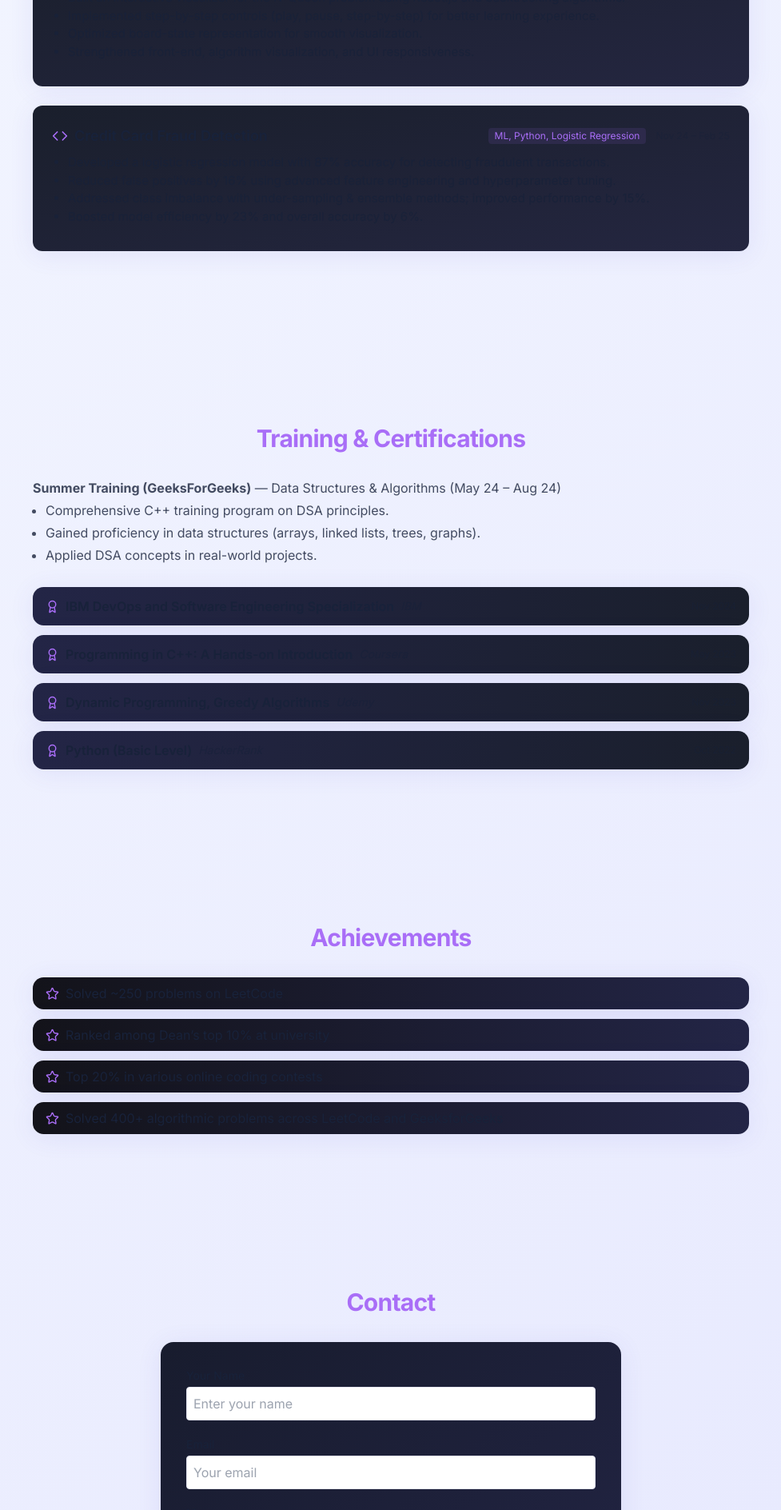
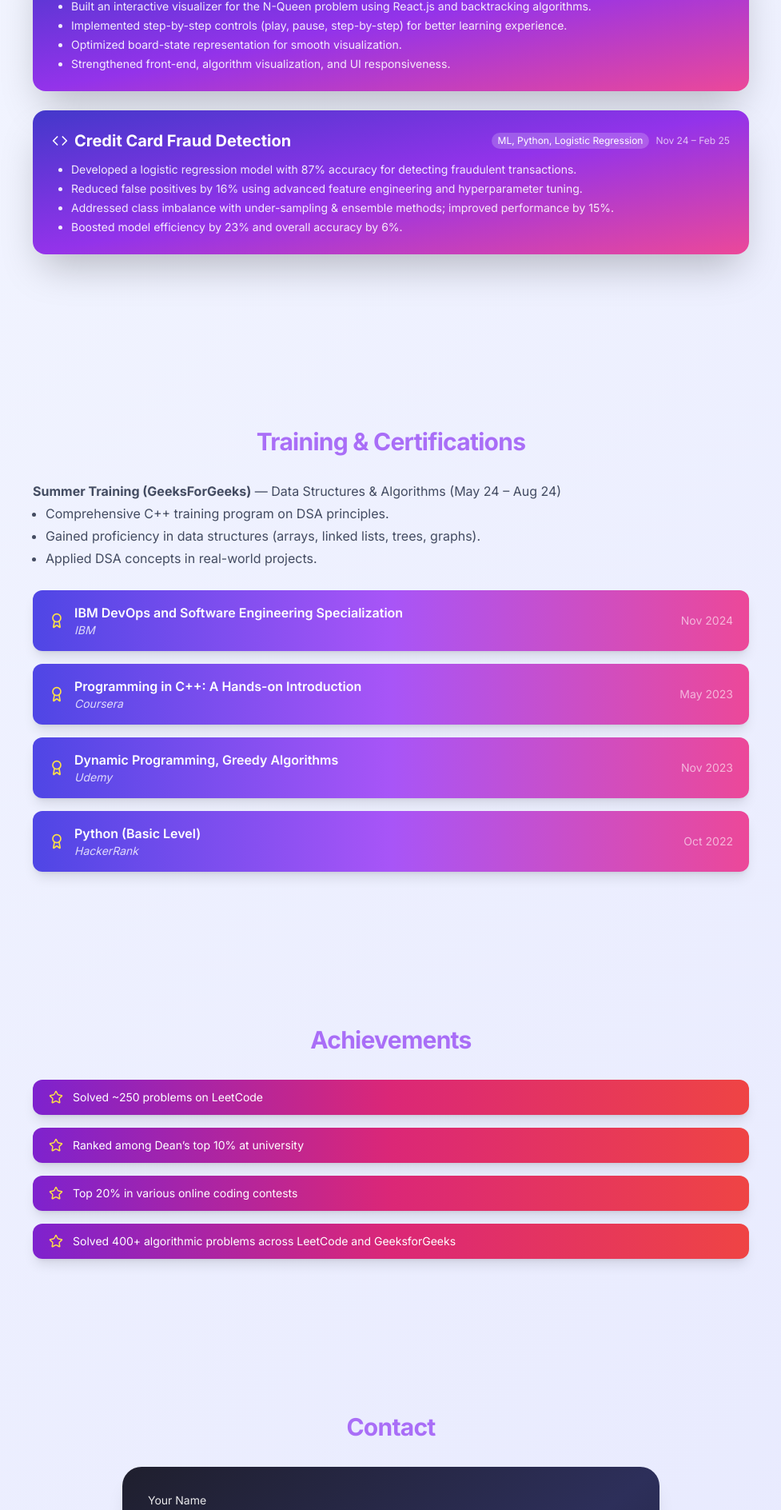
Before and after one commit to Ankush-ojha-808/ojha-portfolio-crafted, a React (Vite) app: page / in a window 1280 px wide. Shown: the part 1672-3560 px from the top of the page at 80% size, without its empty margins (151-1128 px from the left). Built offline with nearby package versions, Linux system fonts and the light colour scheme.

Commit message:
some changes

```diff
--- a/src/components/AchievementList.tsx
+++ b/src/components/AchievementList.tsx
@@ -1,4 +1,3 @@
-
 import React from "react";
 import { Star } from "lucide-react";
 
@@ -10,14 +9,14 @@ const achievements = [
 ];
 
 const AchievementList: React.FC = () => (
-  <ul className="space-y-3">
+  <ul className="space-y-4">
     {achievements.map((ach) => (
       <li
         key={ach}
-        className="flex items-center bg-gradient-to-r from-[#13131a] to-[#232546] rounded-lg px-4 py-2 shadow-glass"
+        className="flex items-center bg-gradient-to-r from-purple-700 via-pink-600 to-red-500 text-white rounded-xl px-5 py-3 shadow-lg hover:scale-[1.02] transition-transform duration-300 ease-in-out"
       >
-        <Star className="text-accent mr-2" size={17} />
-        <span>{ach}</span>
+        <Star className="text-yellow-300 mr-3 shrink-0" size={18} />
+        <span className="text-sm font-medium">{ach}</span>
       </li>
     ))}
   </ul>
--- a/src/components/CertList.tsx
+++ b/src/components/CertList.tsx
@@ -1,4 +1,3 @@
-
 import React from "react";
 import { Award } from "lucide-react";
 
@@ -32,16 +31,18 @@ const certifications: Cert[] = [
 ];
 
 const CertList: React.FC = () => (
-  <ul className="space-y-3">
+  <ul className="space-y-4">
     {certifications.map((cert) => (
       <li
         key={cert.title}
-        className="flex items-center bg-gradient-to-r from-[#232546] to-[#1a1f2c] rounded-lg px-4 py-3 shadow-glass"
+        className="flex items-center gap-3 bg-gradient-to-r from-indigo-600 via-purple-500 to-pink-500 text-white rounded-xl px-5 py-4 shadow-lg hover:scale-[1.02] transition-transform duration-300 ease-in-out"
       >
-        <Award className="text-accent mr-2" size={17} />
-        <span className="font-semibold">{cert.title}</span>
-        <span className="ml-2 text-foreground/60 text-sm italic">{cert.authority}</span>
-        <span className="ml-auto text-xs text-foreground/50">{cert.date}</span>
+        <Award className="text-yellow-300" size={20} />
+        <div className="flex flex-col">
+          <span className="font-semibold text-sm sm:text-base">{cert.title}</span>
+          <span className="text-xs sm:text-sm text-white/80 italic">{cert.authority}</span>
+        </div>
+        <span className="ml-auto text-xs sm:text-sm text-white/60">{cert.date}</span>
       </li>
     ))}
   </ul>
--- a/src/components/ContactForm.tsx
+++ b/src/components/ContactForm.tsx
@@ -1,4 +1,3 @@
-
 import React, { useRef, useState } from "react";
 import { Mail, Phone, Download } from "lucide-react";
 
@@ -19,12 +18,12 @@ const ContactForm: React.FC = () => {
   };
 
   return (
-    <div className="bg-gradient-to-br from-[#181c2e] to-[#232546] rounded-2xl p-8 shadow-glass w-full max-w-xl mx-auto">
-      <form ref={formRef} onSubmit={handleSubmit} className="space-y-5">
+    <div className="bg-gradient-to-br from-[#1f1f2e] via-[#2d2f5a] to-[#181a2c] rounded-3xl p-8 shadow-xl w-full max-w-2xl mx-auto text-white">
+      <form ref={formRef} onSubmit={handleSubmit} className="space-y-6">
         <div>
-          <label className="block mb-1 text-sm font-medium">Your Name</label>
+          <label className="block mb-1 text-sm font-medium text-white/90">Your Name</label>
           <input
-            className="w-full p-2 rounded bg-background border border-border focus:outline-none focus:ring-2 focus:ring-accent"
+            className="w-full p-3 rounded-lg bg-white/10 border border-white/20 placeholder-white/60 text-white focus:outline-none focus:ring-2 focus:ring-violet-500"
             required
             name="name"
             type="text"
@@ -32,9 +31,9 @@ const ContactForm: React.FC = () => {
           />
         </div>
         <div>
-          <label className="block mb-1 text-sm font-medium">Email</label>
+          <label className="block mb-1 text-sm font-medium text-white/90">Email</label>
           <input
-            className="w-full p-2 rounded bg-background border border-border focus:outline-none focus:ring-2 focus:ring-accent"
+            className="w-full p-3 rounded-lg bg-white/10 border border-white/20 placeholder-white/60 text-white focus:outline-none focus:ring-2 focus:ring-violet-500"
             name="email"
             type="email"
             placeholder="Your email"
@@ -42,9 +41,9 @@ const ContactForm: React.FC = () => {
           />
         </div>
         <div>
-          <label className="block mb-1 text-sm font-medium">Message</label>
+          <label className="block mb-1 text-sm font-medium text-white/90">Message</label>
           <textarea
-            className="w-full p-2 rounded bg-background border border-border focus:outline-none focus:ring-2 focus:ring-accent min-h-[80px]"
+            className="w-full p-3 rounded-lg bg-white/10 border border-white/20 placeholder-white/60 text-white focus:outline-none focus:ring-2 focus:ring-violet-500 min-h-[100px]"
             name="message"
             placeholder="Enter your message"
             required
@@ -52,29 +51,25 @@ const ContactForm: React.FC = () => {
         </div>
         <button
           type="submit"
-          className="bg-accent px-6 py-2 rounded-lg text-white font-medium hover:scale-105 transition"
+          className="bg-gradient-to-r from-purple-600 to-indigo-600 px-6 py-3 rounded-lg text-white font-semibold hover:brightness-110 hover:scale-105 transition"
         >
           {submitted ? "Submitted!" : "Send Message"}
         </button>
       </form>
 
-      <div className="flex flex-col md:flex-row md:items-center mt-8 gap-4 justify-between">
-        <div className="flex items-center gap-2">
-          <Mail size={20} className="text-accent" />
-          <a href={`mailto:${email}`} className="hover:underline">
-            {email}
-          </a>
+      <div className="flex flex-col md:flex-row md:items-center mt-8 gap-4 justify-between text-sm">
+        <div className="flex items-center gap-2 text-white/80">
+          <Mail size={20} className="text-violet-400" />
+          <a href={`mailto:${email}`} className="hover:underline">{email}</a>
         </div>
-        <div className="flex items-center gap-2">
-          <Phone size={20} className="text-accent" />
-          <a href={`tel:${phone}`} className="hover:underline">
-            {phone}
-          </a>
+        <div className="flex items-center gap-2 text-white/80">
+          <Phone size={20} className="text-violet-400" />
+          <a href={`tel:${phone}`} className="hover:underline">{phone}</a>
         </div>
         <a
           href="/lovable-uploads/74023295-cd46-478a-bf6c-7ac1f97be2dc.png"
           download="AnkushKumarOjha-Resume.png"
-          className="inline-flex gap-2 items-center mt-2 md:mt-0 bg-accent/70 hover:bg-accent px-4 py-2 rounded-lg text-white font-medium transition"
+          className="inline-flex gap-2 items-center mt-2 md:mt-0 bg-gradient-to-r from-fuchsia-600 to-purple-600 hover:brightness-110 px-4 py-2 rounded-lg text-white font-medium transition"
         >
           <Download size={18} /> Download Resume
         </a>
--- a/src/components/ProjectCard.tsx
+++ b/src/components/ProjectCard.tsx
@@ -1,4 +1,3 @@
-
 import React from "react";
 import { Code, Award, ExternalLink } from "lucide-react";
 
@@ -19,31 +18,36 @@ const ProjectCard: React.FC<ProjectCardProps> = ({
   achievements,
   link,
 }) => (
-  <div className="bg-gradient-to-br from-[#1a1f2c] to-[#242640] dark:bg-card-gradient rounded-xl shadow-glass p-6 mb-6 hover:scale-105 transition-transform">
-    <div className="flex items-center">
-      <Code className="text-accent mr-2" size={20} />
-      <h3 className="font-semibold text-lg">{title}</h3>
-      <span className="ml-auto text-xs text-accent bg-accent/10 px-2 py-0.5 rounded">{tech}</span>
-      <span className="ml-3 text-xs text-foreground/50">{period}</span>
+  <div className="bg-gradient-to-br from-indigo-700 via-purple-600 to-pink-500 rounded-2xl shadow-2xl p-6 mb-6 transform hover:scale-[1.03] transition-transform duration-300 ease-in-out text-white">
+    <div className="flex items-center flex-wrap gap-2">
+      <Code className="text-white" size={20} />
+      <h3 className="font-bold text-xl">{title}</h3>
+      <span className="ml-auto text-xs bg-white/20 text-white px-2 py-0.5 rounded-full font-medium">
+        {tech}
+      </span>
+      <span className="text-xs text-white/70">{period}</span>
       {link && (
         <a
           href={link}
           target="_blank"
           rel="noopener noreferrer"
-          className="ml-2 text-accent hover:underline"
+          className="text-white hover:underline"
         >
           <ExternalLink size={17} />
         </a>
       )}
     </div>
-    <ul className="mt-2 mb-2 ml-5 text-foreground/80 text-[15px] list-disc">
+
+    <ul className="mt-3 ml-6 text-sm list-disc space-y-1 text-white/90">
       {details.map((d) => (
         <li key={d}>{d}</li>
       ))}
     </ul>
+
     {achievements && achievements.length > 0 && (
-      <div className="mt-2 flex items-center text-xs text-green-400">
-        <Award className="mr-1" size={16} /> {achievements.join(", ")}
+      <div className="mt-3 flex items-center text-sm text-lime-300">
+        <Award className="mr-1" size={16} />
+        {achievements.join(", ")}
       </div>
     )}
   </div>
--- a/src/components/SkillCard.tsx
+++ b/src/components/SkillCard.tsx
@@ -1,4 +1,3 @@
-
 import React from "react";
 
 interface SkillCardProps {
@@ -7,9 +6,9 @@ interface SkillCardProps {
 }
 
 const SkillCard: React.FC<SkillCardProps> = ({ title, items }) => (
-  <div className="bg-gradient-to-br from-[#181c2e] to-[#242640] dark:bg-card-gradient rounded-xl shadow-glass p-5 min-w-[220px] min-h-[160px] flex flex-col gap-2 mb-4 hover:scale-105 transition-transform">
-    <h3 className="font-semibold text-lg text-accent mb-1">{title}</h3>
-    <ul className="text-sm text-foreground/80 font-inter ml-3 list-disc space-y-1">
+  <div className="bg-gradient-to-br from-purple-600 via-pink-500 to-red-500 rounded-xl shadow-xl p-5 min-w-[220px] min-h-[180px] flex flex-col gap-3 mb-4 transform hover:scale-105 transition-transform duration-300 ease-in-out">
+    <h3 className="font-bold text-xl text-white mb-2 tracking-wide">{title}</h3>
+    <ul className="text-sm text-white/90 font-medium ml-4 list-disc space-y-1">
       {items.map((item) => (
         <li key={item}>{item}</li>
       ))}
```
